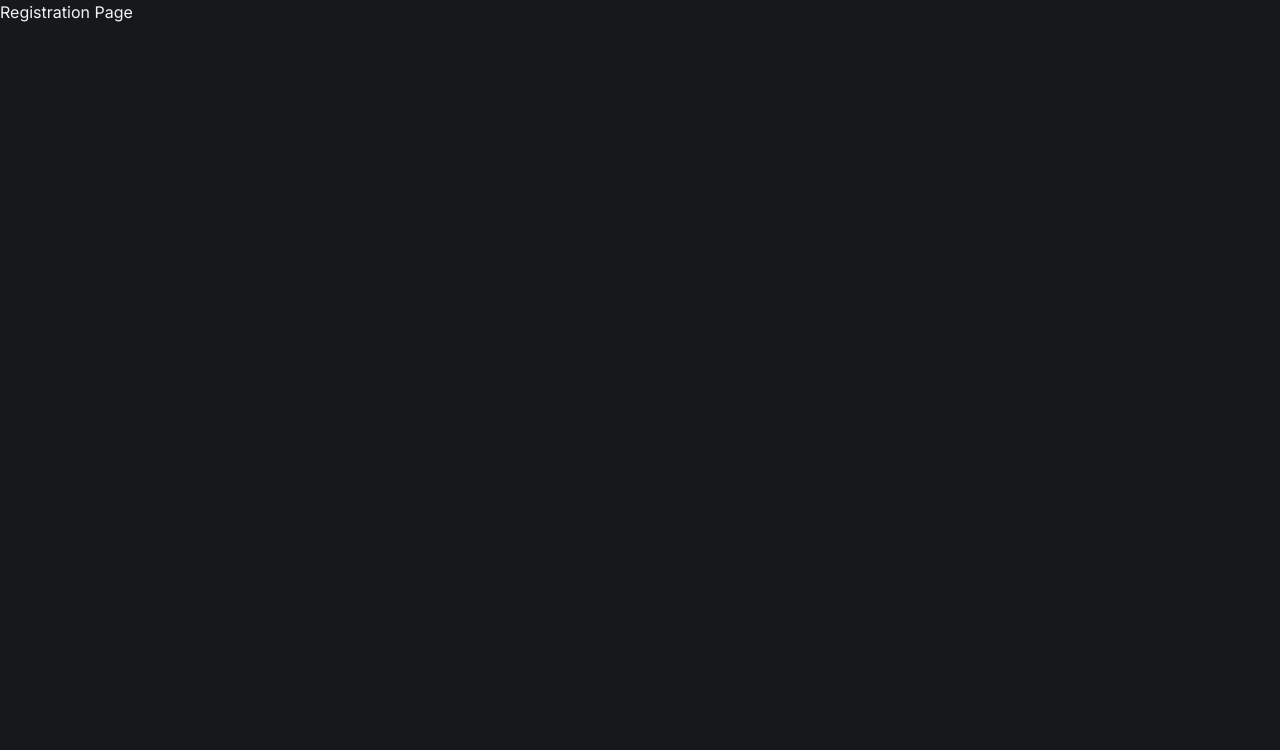
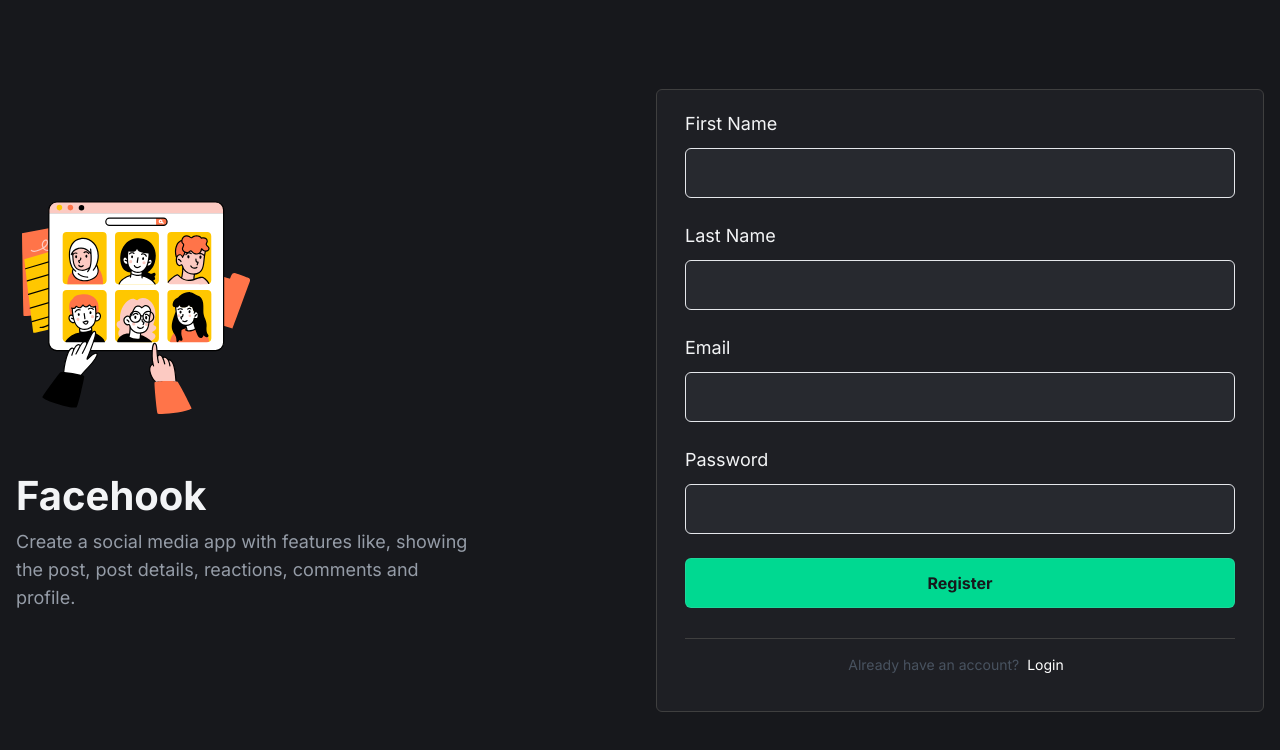
Before and after one commit to mrshaikat/react-facehook-project, a React app: page /registration in a window 1280 px wide. Shown: the top 750 px of the page. Built offline with nearby package versions, Linux system fonts and the light colour scheme; the HTML template or start-up script is replaced by a standard one.

Commit message:
user registration and show all post

```diff
--- a/src/actions/index.js
+++ b/src/actions/index.js
@@ -6,4 +6,14 @@
         USER_DATA_EDITED: "PROFILE_USER_DATA_EDITED",
         IMAGE_UPDATED: "PROFILE_IMAGE_UPDATED",
     },
+
+    post: {
+        DATA_FETCHING: "POST_DATA_FETCHING",
+        DATA_FETCHED: "POST_DATA_FETCHED",
+        DATA_FETCH_ERROR: "POST_DATA_FETCH_ERROR",
+        DATA_EDITED: "POST_DATA_EDITED",
+        POST_DELETED: "POST_DATA_DELETED",
+        POST_LIKED: "POST_LIKED",
+        POST_COMMENTED: "POST_COMMENTED",
+    },
 };
--- /dev/null
+++ b/src/components/auth/RegistrationForm.jsx
@@ -0,0 +1,108 @@
+import axios from "axios";
+import { useForm } from "react-hook-form";
+import Field from "../common/Field";
+
+import { useNavigate } from "react-router-dom";
+
+const RegistrationForm = () => {
+    const navigate = useNavigate();
+    const {
+        register,
+        handleSubmit,
+        formState: { errors },
+        setError,
+    } = useForm();
+
+    const submitForm = async (formData) => {
+        console.log(formData);
+        try {
+            let response = await axios.post(
+                `${import.meta.env.VITE_SERVER_BASE_URL}/auth/register`,
+                formData
+            );
+
+            if (response.status === 201) {
+                navigate("/login");
+            }
+        } catch (error) {
+            console.error(error);
+            setError("root.random", {
+                type: "random",
+                message: `Something went wrong: ${error.message}`,
+            });
+        }
+    };
+
+    return (
+        <form
+            className="border-b border-[#3F3F3F] pb-10 lg:pb-[30px]"
+            onSubmit={handleSubmit(submitForm)}
+        >
+            <Field label="First Name" error={errors.firstName}>
+                <input
+                    {...register("firstName", {
+                        required: "First Name is Required",
+                    })}
+                    className={`auth-input ${
+                        !!errors.firstName
+                            ? "border-red-500"
+                            : "border-gray-200"
+                    }`}
+                    type="firstName"
+                    name="firstName"
+                    id="firstName"
+                />
+            </Field>
+            <Field label="Last Name" error={errors.lastName}>
+                <input
+                    {...register("lastName")}
+                    className={`auth-input ${
+                        !!errors.lastName ? "border-red-500" : "border-gray-200"
+                    }`}
+                    type="lastName"
+                    name="lastName"
+                    id="lastName"
+                />
+            </Field>
+            <Field label="Email" error={errors.email}>
+                <input
+                    {...register("email", { required: "Email ID is Required" })}
+                    className={`auth-input ${
+                        !!errors.email ? "border-red-500" : "border-gray-200"
+                    }`}
+                    type="email"
+                    name="email"
+                    id="email"
+                />
+            </Field>
+
+            <Field label="Password" error={errors.password}>
+                <input
+                    {...register("password", {
+                        required: "Password is required",
+                        minLength: {
+                            value: 8,
+                            message:
+                                "Your password must be at least 8 characters",
+                        },
+                    })}
+                    className={`auth-input ${
+                        !!errors.password ? "border-red-500" : "border-gray-200"
+                    }`}
+                    type="password"
+                    name="password"
+                    id="password"
+                />
+            </Field>
+            <p>{errors?.root?.random?.message}</p>
+            <button
+                className="auth-input bg-lwsGreen font-bold text-deepDark transition-all hover:opacity-90"
+                type="submit"
+            >
+                Register
+            </button>
+        </form>
+    );
+};
+
+export default RegistrationForm;
--- a/src/pages/HomePage.jsx
+++ b/src/pages/HomePage.jsx
@@ -1,13 +1,54 @@
-import { Link } from "react-router-dom";
-import { useAuth } from "../hooks/useAuth";
+import React, { useEffect, useReducer } from "react";
+import { actions } from "../actions";
+import PostList from "../components/posts/PostList";
 
-export default function HomePage(){
-    const {auth}  = useAuth();
-    console.log("Auth", auth);
+import { initialState, postReducer } from "../reducers/PostReducer";
+
+import useAxios from "../hooks/useAxios";
+
+const HomePage = () => {
+    const [state, dispatch] = useReducer(postReducer, initialState);
+    const { api } = useAxios();
+
+    useEffect(() => {
+        dispatch({ type: actions.post.DATA_FETCHING });
+
+        const fetchPost = async () => {
+            try {
+                const response = await api.get(
+                    `${import.meta.env.VITE_SERVER_BASE_URL}/posts`
+                );
+                if (response.status === 200) {
+                    dispatch({
+                        type: actions.post.DATA_FETCHED,
+                        data: response.data,
+                    });
+                }
+            } catch (error) {
+                console.error(error);
+                dispatch({
+                    type: actions.post.DATA_FETCH_ERROR,
+                    error: error.message,
+                });
+            }
+        };
+
+        fetchPost();
+    }, []);
+
+    if (state?.loading) {
+        return <div> We are working...</div>;
+    }
+
+    if (state?.error) {
+        return <div> Error in fatching posts {state?.error?.message}</div>;
+    }
+
     return (
-      <div>
-        <p>HomePage</p>
-        <Link to='/me'>Profile</Link>
-      </div>
+        <div>
+            <PostList posts={state?.posts} />
+        </div>
     );
-}
+};
+
+export default HomePage;
--- a/src/pages/RegistrationPage.jsx
+++ b/src/pages/RegistrationPage.jsx
@@ -1,5 +1,47 @@
-export default function RegistrationPage(){
+import { Link } from "react-router-dom";
+import RegistrationLogo from "../assets/icons/registration.svg";
+import RegistrationForm from "../components/auth/RegistrationForm";
+
+const RegistrationPage = () => {
     return (
-        <>Registration Page</>
+        <main className="flex min-h-screen items-center justify-center bg-deepDark py-8">
+            <div className="max-w-[1368px] flex-1">
+                <div className="container grid items-center gap-8 lg:grid-cols-2">
+                    <div>
+                        <img
+                            className="mb-12 h-60"
+                            src={RegistrationLogo}
+                            alt="auth_illustration"
+                        />
+                        <div>
+                            <h1 className="mb-3 text-4xl font-bold lg:text-[40px]">
+                                Facehook
+                            </h1>
+                            <p className="max-w-[452px] text-gray-400/95 lg:text-lg">
+                                Create a social media app with features like,
+                                showing the post, post details, reactions,
+                                comments and profile.
+                            </p>
+                        </div>
+                    </div>
+                    <div className="card">
+                        <RegistrationForm />
+                        <div className="py-4 lg:py-4">
+                            <p className="text-center text-xs text-gray-600/95 lg:text-sm mx-2">
+                                Already have an account?
+                                <Link
+                                    className="mx-2 hover:text-lwsGreen text-white transition-all hover:underline"
+                                    to="/"
+                                >
+                                    Login
+                                </Link>
+                            </p>
+                        </div>
+                    </div>
+                </div>
+            </div>
+        </main>
     );
-}
+};
+
+export default RegistrationPage;
--- /dev/null
+++ b/src/reducers/PostReducer.js
@@ -0,0 +1,70 @@
+import { actions } from "../actions";
+
+const initialState = {
+    posts: [],
+    loading: false,
+    error: null,
+};
+
+const postReducer = (state, action) => {
+    switch (action.type) {
+        case actions.post.DATA_FETCHING: {
+            return {
+                ...state,
+                loading: true,
+            };
+        }
+
+        case actions.post.DATA_FETCHED: {
+            return {
+                ...state,
+                posts: action.data,
+                loading: false,
+            };
+        }
+
+        case actions.post.DATA_FETCH_ERROR: {
+            return {
+                ...state,
+                loading: false,
+                error: action.error,
+            };
+        }
+
+        case actions.post.DATA_EDITED: {
+            return {
+                ...state,
+                loading: false,
+                user: action.data,
+            };
+        }
+
+        case actions.post.POST_COMMENTED: {
+            return {
+                ...state,
+                loading: false,
+                user: {
+                    ...state.user,
+                    avatar: action.data.avatar,
+                },
+            };
+        }
+
+        case actions.post.POST_LIKED: {
+            return {
+                ...state,
+                loading: false,
+                user: {
+                    ...state.user,
+                    avatar: action.data.avatar,
+                },
+            };
+        }
+
+        default: {
+            return state;
+        }
+    }
+};
+
+export { initialState, postReducer };
```
